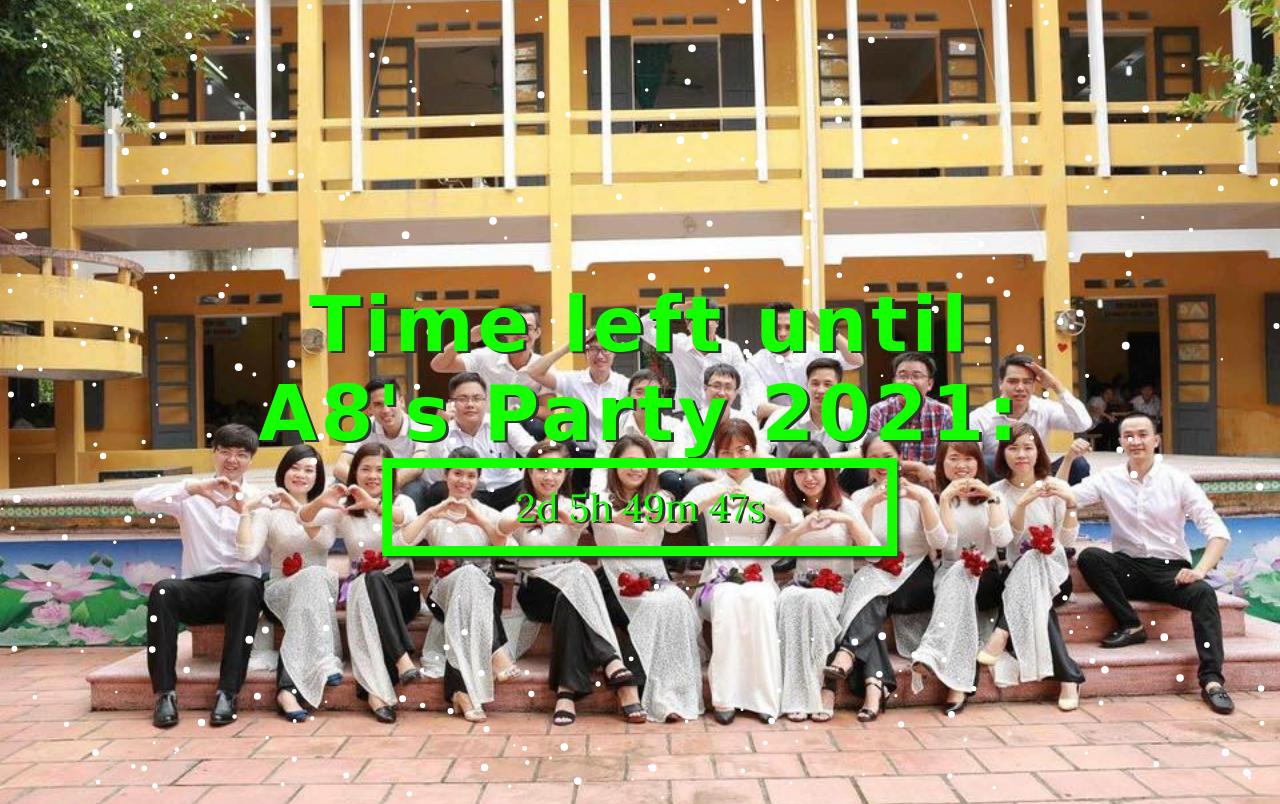
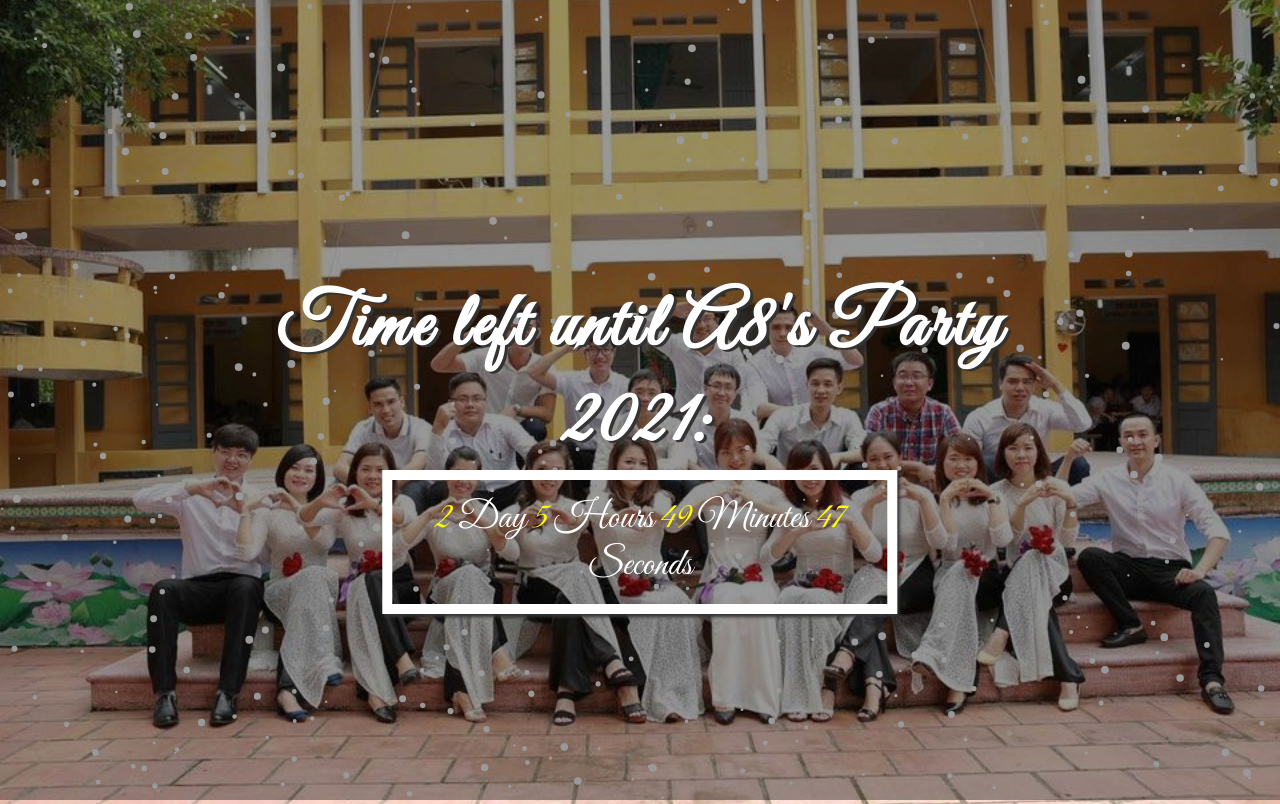
Before and after one commit to thevinhluu/countdownA8, a plain HTML site: page index.html in a window 1280 px wide. Drawn offline with Linux system fonts and the light colour scheme; a web font is replaced by a local one.

Commit message:
push code

```diff
--- a/index.html
+++ b/index.html
@@ -8,6 +8,8 @@
   <link rel="preconnect" href="https://fonts.gstatic.com">
   <link href="https://fonts.googleapis.com/css2?family=Lora&display=swap" rel="stylesheet">
   <link href="https://fonts.googleapis.com/css2?family=Italianno&display=swap" rel="stylesheet">
+  <link rel="preconnect" href="https://fonts.gstatic.com">
+  <link href="https://fonts.googleapis.com/css2?family=Great+Vibes&display=swap" rel="stylesheet">
   <link rel="stylesheet" href="style.css">
 </head>
 
--- a/main.js
+++ b/main.js
@@ -71,7 +71,8 @@ const x = setInterval(function() {
 	let minutes = Math.floor((distance % (1000 * 60 * 60)) / (1000 * 60));
 	let seconds = Math.floor((distance % (1000 * 60)) / 1000);
 
-	document.getElementById('countdown').innerHTML = days + 'd ' + hours + 'h ' + minutes + 'm ' + seconds + 's ';
+	document.getElementById('countdown').innerHTML = `
+		<span>${days}</span> Day <span>${hours}</span> Hours <span>${minutes}</span> Minutes <span>${seconds}</span> Seconds`;
 
 	if (distance < 0) {
 		clearInterval(x);
--- a/style.css
+++ b/style.css
@@ -14,9 +14,19 @@ body {
 	overflow-y: hidden;
 }
 
+body::after {
+	position: absolute;
+	content: "";
+	left: 0;
+	top: 0;
+	right: 0;
+	bottom: 0;
+	background: rgba(0, 0, 0, 0.4);
+}
+
 .h1 {
-	font-family: 'Italianno', cursive;
-	color: #14ff00;
+	font-family: 'Great Vibes', cursive;
+	color: #fff;
 	text-align: center;
 	font-size: 38px;
 	letter-spacing: 0.1em;
@@ -30,15 +40,19 @@ body {
 	transform: translate(-50%);
 	font-family: arial;
 	font-size: 38px;
-	color: #14ff00;
-	text-shadow: 3px 2px #333333;
+	color: #fff;
+	/* text-shadow: 3px 2px #333333; */
 	text-align: center;
 	padding: 15px;
-	border: 10px solid #14ff00;
+	border: 10px solid #fff;
 	width: 700px;
-	font-family: 'Lora', serif;
+	font-family: 'Great Vibes', cursive;
 	box-shadow: 3px 3px 3px #333333;
 	width: 55%;
+}
+
+#countdown span {
+	color: yellow;
 }
 
 .container {
@@ -48,6 +62,7 @@ body {
 	transform: translate(-50%, -50%);
 	width: 66%;
 	height: 50vh;
+	z-index: 999;
 }
 
 @media (max-width: 768px) {
@@ -60,7 +75,7 @@ body {
 	}
 
 	#countdown {
-		font-size: 25px;
+		font-size: 22px;
 		border-width: 4px;
 		font-weight: 600;
 	}
```
